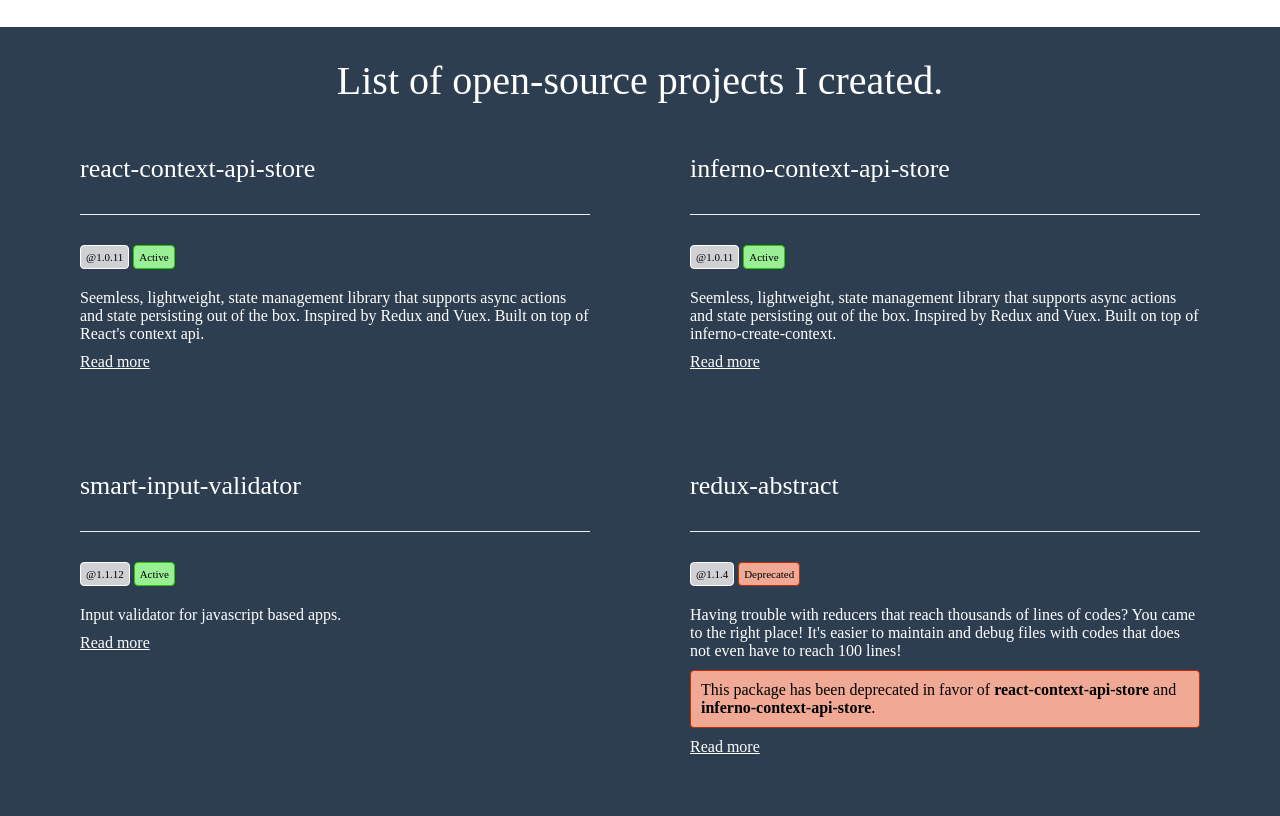
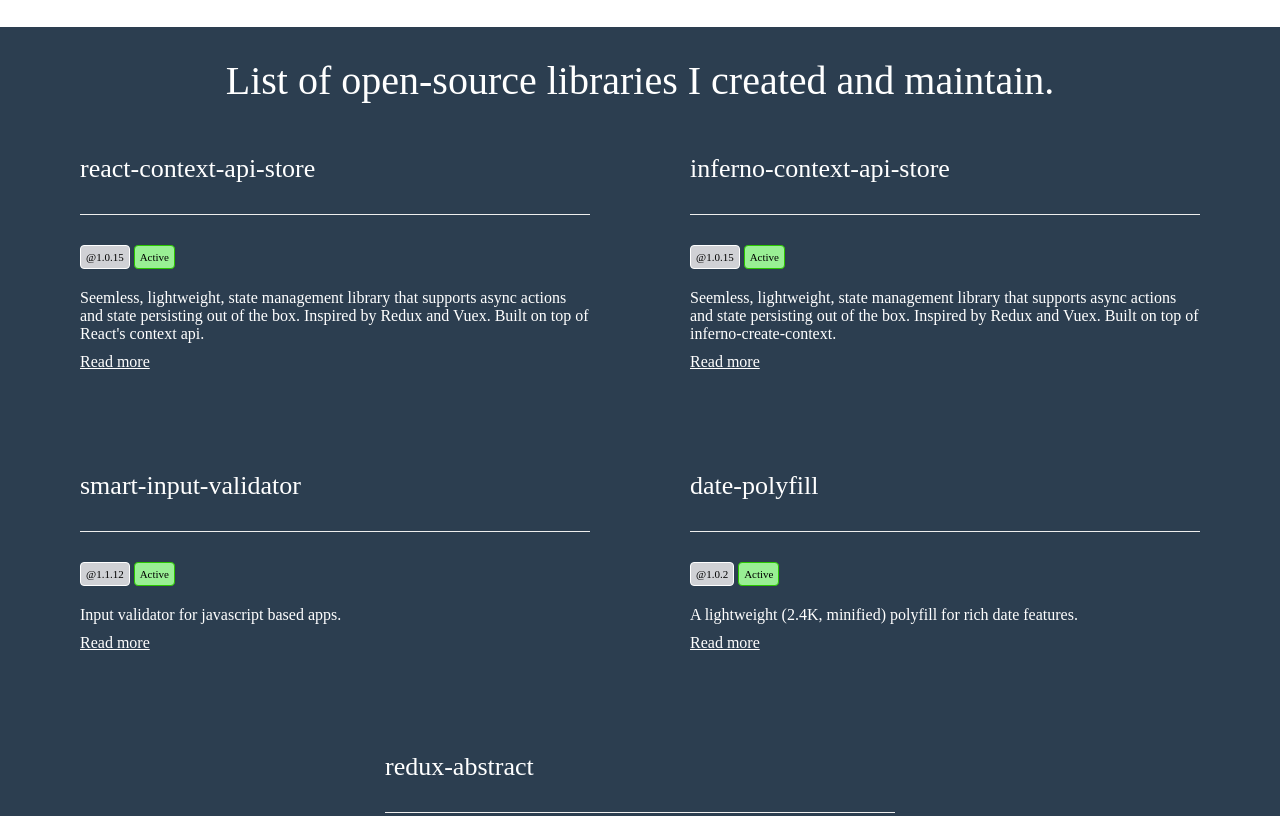
Before and after one commit to aprilmintacpineda/aprilmintacpineda.github.io, a website built with webpack: page index.html in a window 1280 px wide. Shown: the part 2650-3466 px from the top of the page. Built offline with nearby package versions, Linux system fonts and the light colour scheme.

Commit message:
added new library;

```diff
--- a/index.html
+++ b/index.html
@@ -123,13 +123,13 @@
     </div>
   </section>
   <section class="clor-default-blue">
-    <h1 class="h-primary">List of open-source projects I created.</h1>
+    <h1 class="h-primary">List of open-source libraries I created and maintain.</h1>
 
     <div class="f-rw flexible col-2">
       <div class="cntns-standard">
         <h1 class="h-secondary">react-context-api-store</h1>
         <div class="tags">
-          <span class="neutral">@1.0.11</span>
+          <span class="neutral">@1.0.15</span>
           <span class="okay">Active</span>
         </div>
         <p>Seemless, lightweight, state management library that supports async actions and state persisting out of the box. Inspired by Redux and Vuex. Built on top of <a href="https://reactjs.org/docs/context.html" target="_blank">React's context api</a>.</p>
@@ -138,7 +138,7 @@
       <div class="cntns-standard">
         <h1 class="h-secondary">inferno-context-api-store</h1>
         <div class="tags">
-          <span class="neutral">@1.0.11</span>
+          <span class="neutral">@1.0.15</span>
           <span class="okay">Active</span>
         </div>
         <p>Seemless, lightweight, state management library that supports async actions and state persisting out of the box. Inspired by Redux and Vuex. Built on top of <a href="https://github.com/kurdin/create-inferno-context" target="_blank">inferno-create-context</a>.</p>
@@ -155,6 +155,17 @@
         <p>Input validator for javascript based apps.</p>
         <p><a class="link white" href="https://github.com/aprilmintacpineda/smart-input-validator" target="_blank">Read more</a></p>
       </div>
+      <div class="cntns-standard">
+        <h1 class="h-secondary">date-polyfill</h1>
+        <div class="tags">
+          <span class="neutral">@1.0.2</span>
+          <span class="okay">Active</span>
+        </div>
+        <p>A lightweight (2.4K, minified) polyfill for rich date features.</p>
+        <p><a class="link white" href="https://github.com/aprilmintacpineda/date-polyfill" target="_blank">Read more</a></p>
+      </div>
+    </div>
+    <div class="f-rw flexible col-2">
       <div class="cntns-standard">
         <h1 class="h-secondary">redux-abstract</h1>
         <div class="tags">
```
Lines whose indentation alone changed are shown as unchanged.
